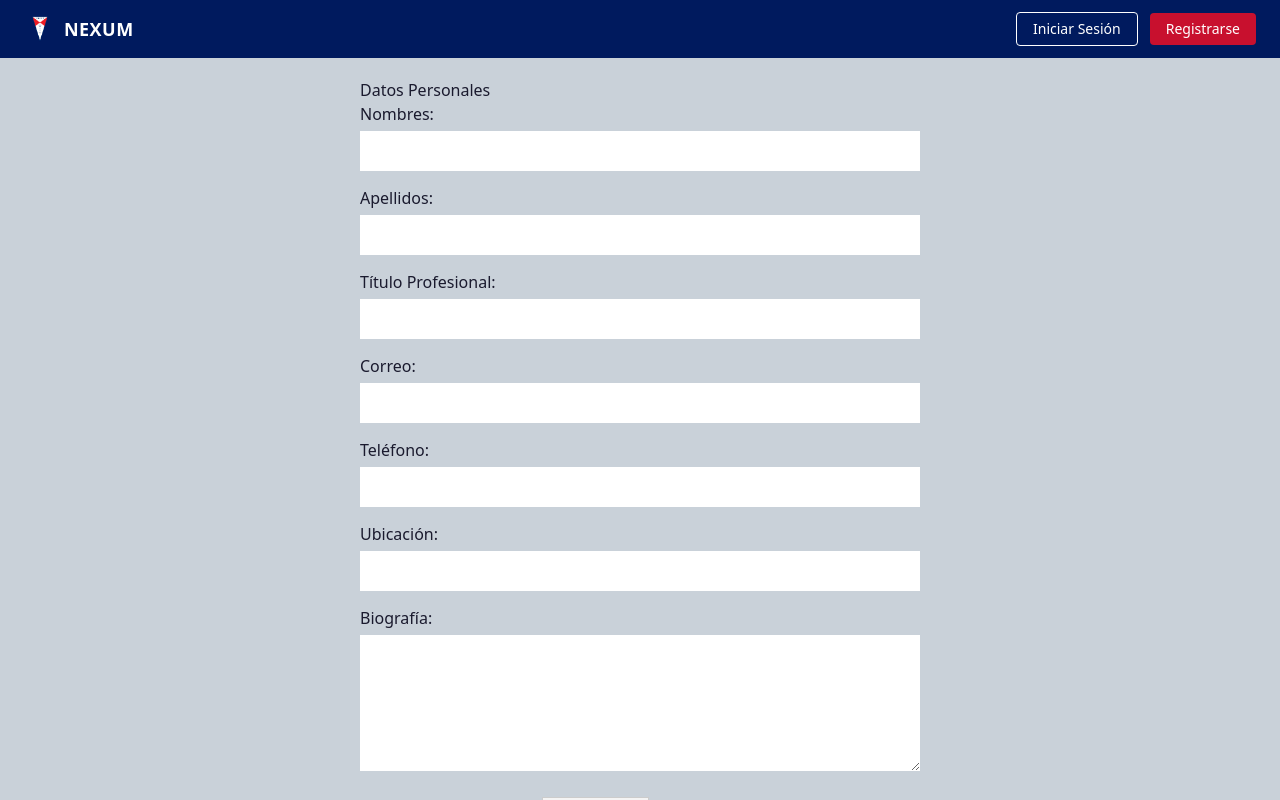
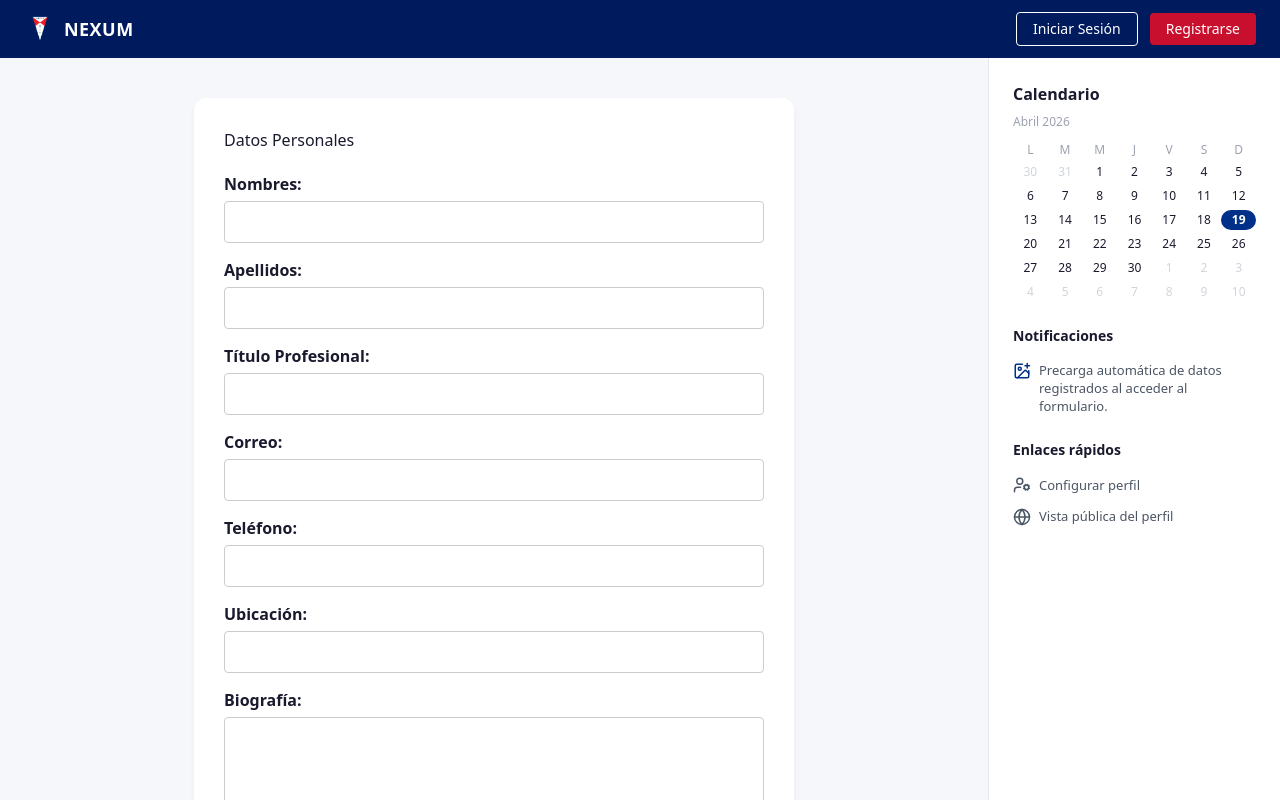
Before and after one commit to maisimo365/nexum-frontend, a React (Vite) app: page /profile in a window 1280 px wide. Shown: the top 800 px of the page. Built offline with nearby package versions, Linux system fonts and the light colour scheme.

Commit message:
feat: Se agrego el componente al profile

```diff
--- a/src/pages/ProfilePage.tsx
+++ b/src/pages/ProfilePage.tsx
@@ -1,5 +1,6 @@
 import { useState } from 'react';
 import { useNavigate } from 'react-router-dom';
+import RightWidgets from '../components/ui/RightWidgets';
 
 function ProfilePage() {
   const navigate = useNavigate();
@@ -30,80 +31,99 @@ function ProfilePage() {
   };
 
   return (
-    <div style={{ padding: '20px', maxWidth: '600px', margin: '0 auto' }}>
-      <h1>Datos Personales</h1>
+    <div style={{ display: 'flex', minHeight: '100-screen', backgroundColor: '#f5f7fa' }}>
+      {/* Contenedor del Formulario (Centro/Izquierda) */}
+      <div style={{ flex: 1, padding: '40px 20px' }}>
+        <div style={{ maxWidth: '600px', margin: '0 auto', backgroundColor: '#fff', padding: '30px', borderRadius: '12px', boxShadow: '0 4px 6px rgba(0,0,0,0.05)' }}>
+          <h1 style={{ marginBottom: '20px', color: '#1a1a2e' }}>Datos Personales</h1>
           <form onSubmit={handleSubmit}>
             <div style={{ marginBottom: '15px' }}>
-          <label htmlFor="nombre" style={{ display: 'block', marginBottom: '5px' }}>Nombres:</label>
+              <label htmlFor="nombre" style={{ display: 'block', marginBottom: '5px', fontWeight: 'bold' }}>Nombres:</label>
               <input
                 type="text"
                 id="nombre"
                 value={nombre}
                 onChange={(e) => setNombre(e.target.value)}
-            style={{ width: '100%', padding: '8px' }}
+                style={{ width: '100%', padding: '8px', border: '1px solid #ccc', borderRadius: '4px' }}
               />
             </div>
 
             <div style={{ marginBottom: '15px' }}>
-          <label htmlFor="apellido" style={{ display: 'block', marginBottom: '5px' }}>Apellidos:</label>
+              <label htmlFor="apellido" style={{ display: 'block', marginBottom: '5px', fontWeight: 'bold' }}>Apellidos:</label>
               <input
                 type="text"
                 id="apellido"
                 value={apellido}
                 onChange={(e) => setApellido(e.target.value)}
-            style={{ width: '100%', padding: '8px' }}
+                style={{ width: '100%', padding: '8px', border: '1px solid #ccc', borderRadius: '4px' }}
               />
             </div>
 
             <div style={{ marginBottom: '15px' }}>
-          <label htmlFor="tituloProfesional" style={{ display: 'block', marginBottom: '5px' }}>Título Profesional:</label>
+              <label htmlFor="tituloProfesional" style={{ display: 'block', marginBottom: '5px', fontWeight: 'bold' }}>Título Profesional:</label>
               <input
                 type="text"
                 id="tituloProfesional"
                 value={tituloProfesional}
                 onChange={(e) => setTituloProfesional(e.target.value)}
-            style={{ width: '100%', padding: '8px' }}
+                style={{ width: '100%', padding: '8px', border: '1px solid #ccc', borderRadius: '4px' }}
               />
             </div>
 
             <div style={{ marginBottom: '15px' }}>
-          <label htmlFor="correoElectronico" style={{ display: 'block', marginBottom: '5px' }}>Correo:</label>
+              <label htmlFor="correoElectronico" style={{ display: 'block', marginBottom: '5px', fontWeight: 'bold' }}>Correo:</label>
               <input
                 type="email"
                 id="correoElectronico"
                 value={correoElectronico}
                 onChange={(e) => setCorreoElectronico(e.target.value)}
-            style={{ width: '100%', padding: '8px' }}
+                style={{ width: '100%', padding: '8px', border: '1px solid #ccc', borderRadius: '4px' }}
               />
             </div>
 
             <div style={{ marginBottom: '15px' }}>
-          <label htmlFor="telefono" style={{ display: 'block', marginBottom: '5px' }}>Teléfono:</label>
+              <label htmlFor="telefono" style={{ display: 'block', marginBottom: '5px', fontWeight: 'bold' }}>Teléfono:</label>
               <input
                 type="tel"
                 id="telefono"
                 value={telefono}
                 onChange={(e) => setTelefono(e.target.value)}
-            style={{ width: '100%', padding: '8px' }}
+                style={{ width: '100%', padding: '8px', border: '1px solid #ccc', borderRadius: '4px' }}
               />
             </div>
 
             <div style={{ marginBottom: '15px' }}>
-          <label htmlFor="ubicacion" style={{ display: 'block', marginBottom: '5px' }}>Ubicación:</label>
-          <input type="text" id="ubicacion" value={ubicacion} onChange={(e) => setUbicacion(e.target.value)} style={{ width: '100%', padding: '8px' }} />
+              <label htmlFor="ubicacion" style={{ display: 'block', marginBottom: '5px', fontWeight: 'bold' }}>Ubicación:</label>
+              <input
+                type="text"
+                id="ubicacion"
+                value={ubicacion}
+                onChange={(e) => setUbicacion(e.target.value)}
+                style={{ width: '100%', padding: '8px', border: '1px solid #ccc', borderRadius: '4px' }}
+              />
             </div>
 
-
             <div style={{ marginBottom: '15px' }}>
-          <label htmlFor="biografia" style={{ display: 'block', marginBottom: '5px' }}>Biografía:</label>
-          <textarea id="biografia" value={biografia} onChange={(e) => setBiografia(e.target.value)} rows={5} style={{ width: '100%', padding: '8px' }}></textarea>
+              <label htmlFor="biografia" style={{ display: 'block', marginBottom: '5px', fontWeight: 'bold' }}>Biografía:</label>
+              <textarea
+                id="biografia"
+                value={biografia}
+                onChange={(e) => setBiografia(e.target.value)}
+                rows={5}
+                style={{ width: '100%', padding: '8px', border: '1px solid #ccc', borderRadius: '4px', resize: 'none' }}
+              ></textarea>
             </div>
 
             <div style={{ display: 'flex', gap: '10px', marginTop: '20px' }}>
-          <button type="submit" style={{ padding: '10px 20px', cursor: 'pointer' }}>Guardar Cambios</button>
-          <button type="button" onClick={handleCancel} style={{ padding: '10px 20px', cursor: 'pointer', backgroundColor: '#f4f4f4', border: '1px solid #ccc' }}>Cancelar</button>
+              <button type="submit" style={{ padding: '10px 20px', cursor: 'pointer', backgroundColor: '#c8102e', color: 'white', border: 'none', borderRadius: '4px', fontWeight: 'bold' }}>Guardar Cambios</button>
+              <button type="button" onClick={handleCancel} style={{ padding: '10px 20px', cursor: 'pointer', backgroundColor: '#f4f4f4', border: '1px solid #ccc', borderRadius: '4px' }}>Cancelar</button>
             </div>
           </form>
+        </div>
+      </div>
+
+      {/* COMPONENTE LADO DERECHO */}
+      <RightWidgets />
     </div>
   );
 }
```
Lines whose indentation alone changed are shown as unchanged.
